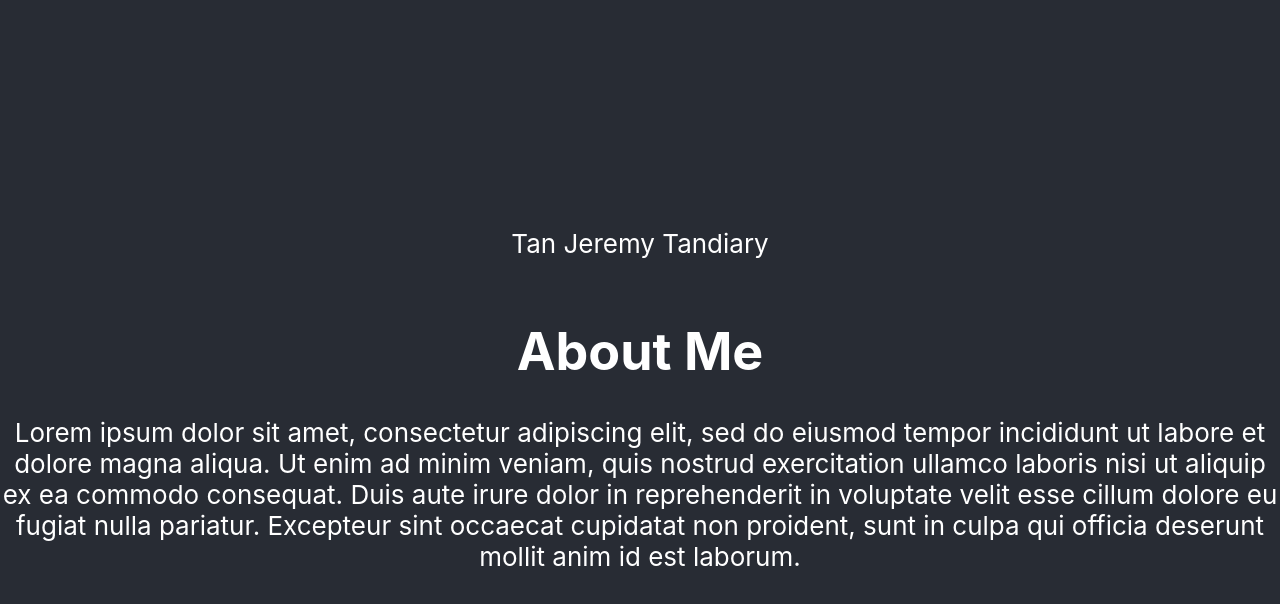
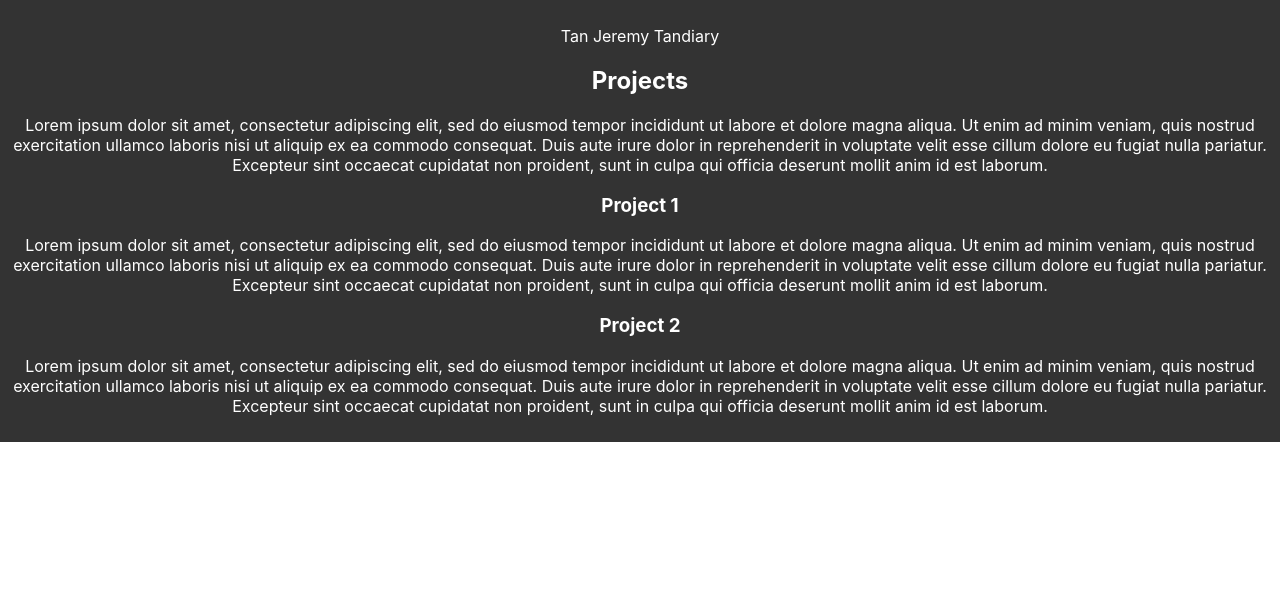
Before and after one commit to jtandiarytan/jtandiarytan.github.io, a React (Create React App) app: page / in a window 1280 px wide. Shown: the top 604 px of the page. Built offline with nearby package versions, Linux system fonts and the light colour scheme.

Commit message:
Testing Template

```diff
--- a/src/App.css
+++ b/src/App.css
@@ -1,38 +1,12 @@
-.App {
+header {
+  background: #333;
+  color: white;
+  padding: 10px 0;
   text-align: center;
 }
 
-.App-logo {
-  height: 40vmin;
-  pointer-events: none;
+nav a {
+  color: white;
+  margin: 0 10px;
+  text-decoration: none;
 }
-
-@media (prefers-reduced-motion: no-preference) {
-  .App-logo {
-    animation: App-logo-spin infinite 20s linear;
-  }
-}
-
-.App-header {
-  background-color: #282c34;
-  min-height: 100vh;
-  display: flex;
-  flex-direction: column;
-  align-items: center;
-  justify-content: center;
-  font-size: calc(10px + 2vmin);
-  color: white;
-}
-
-.App-link {
-  color: #61dafb;
-}
-
-@keyframes App-logo-spin {
-  from {
-    transform: rotate(0deg);
-  }
-  to {
-    transform: rotate(360deg);
-  }
-}
--- a/src/pages/about.tsx
+++ b/src/pages/about.tsx
@@ -2,14 +2,18 @@
 
 function About() {
   return (
-    <div >
-        <div>
-            <h1>About Me</h1>
-        </div>
-        <div>
-            <p>Lorem ipsum dolor sit amet, consectetur adipiscing elit, sed do eiusmod tempor incididunt ut labore et dolore magna aliqua. Ut enim ad minim veniam, quis nostrud exercitation ullamco laboris nisi ut aliquip ex ea commodo consequat. Duis aute irure dolor in reprehenderit in voluptate velit esse cillum dolore eu fugiat nulla pariatur. Excepteur sint occaecat cupidatat non proident, sunt in culpa qui officia deserunt mollit anim id est laborum.</p>
-        </div>
-    </div>
+    <section id="projects">
+      <h2>Projects</h2>
+      <p>Lorem ipsum dolor sit amet, consectetur adipiscing elit, sed do eiusmod tempor incididunt ut labore et dolore magna aliqua. Ut enim ad minim veniam, quis nostrud exercitation ullamco laboris nisi ut aliquip ex ea commodo consequat. Duis aute irure dolor in reprehenderit in voluptate velit esse cillum dolore eu fugiat nulla pariatur. Excepteur sint occaecat cupidatat non proident, sunt in culpa qui officia deserunt mollit anim id est laborum.</p>
+      <div>
+        <h3>Project 1</h3>
+        <p>Lorem ipsum dolor sit amet, consectetur adipiscing elit, sed do eiusmod tempor incididunt ut labore et dolore magna aliqua. Ut enim ad minim veniam, quis nostrud exercitation ullamco laboris nisi ut aliquip ex ea commodo consequat. Duis aute irure dolor in reprehenderit in voluptate velit esse cillum dolore eu fugiat nulla pariatur. Excepteur sint occaecat cupidatat non proident, sunt in culpa qui officia deserunt mollit anim id est laborum.</p>
+      </div>
+      <div>
+        <h3>Project 2</h3>
+        <p>Lorem ipsum dolor sit amet, consectetur adipiscing elit, sed do eiusmod tempor incididunt ut labore et dolore magna aliqua. Ut enim ad minim veniam, quis nostrud exercitation ullamco laboris nisi ut aliquip ex ea commodo consequat. Duis aute irure dolor in reprehenderit in voluptate velit esse cillum dolore eu fugiat nulla pariatur. Excepteur sint occaecat cupidatat non proident, sunt in culpa qui officia deserunt mollit anim id est laborum.</p>
+      </div>
+    </section>
   );
 }
 
```
